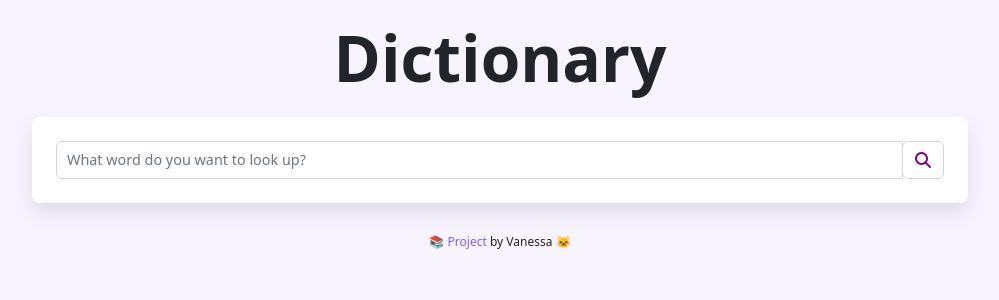
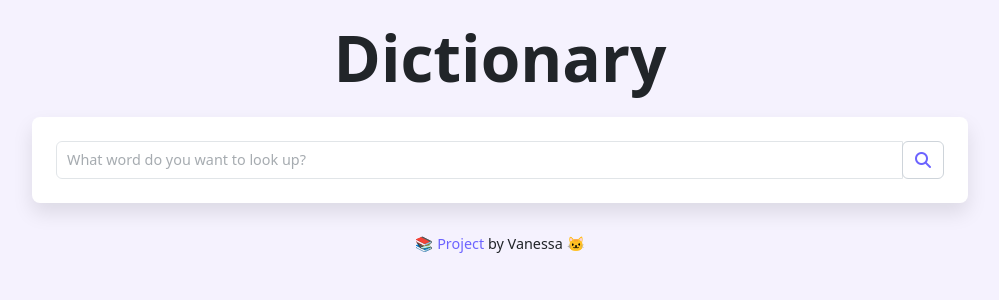
Before and after one commit to vwt604/dictionary-project, a React (Create React App) app: page / in a window 1280 px wide. Shown: the top 300 px of the page, without its empty margins (140-1139 px from the left). Built offline with nearby package versions, Linux system fonts and the light colour scheme; no server answers.

Commit message:
clean up logs and update styling

```diff
--- a/src/App.css
+++ b/src/App.css
@@ -1,6 +1,12 @@
+:root {
+  --primary-color: #6c63ff;
+  --secondary-color: #f5f2fe;
+  --lighter: 0.6;
+}
+
 body {
   margin: 20px 0;
-  background-color: #f7f3ff;
+  background-color: var(--secondary-color);
 }
 
 .App {
@@ -16,11 +22,11 @@ body {
 
 .App footer {
   margin-top: 30px;
-  font-size: 0.75em;
+  font-size: 0.9em;
   text-align: center;
 }
 
 .App footer a {
   text-decoration: none;
-  color: #885df1;
+  color: var(--primary-color);
 }
--- a/src/components/Dictionary.css
+++ b/src/components/Dictionary.css
@@ -11,6 +11,7 @@
   padding: 0 10px;
   border-radius: 6px;
   color: #333;
+  opacity: var(--lighter);
   font-size: 0.9em;
 }
 
@@ -20,13 +21,13 @@
 }
 
 .Dictionary .btn-outline-purple {
-  color: purple;
+  color: var(--primary-color);
   border: 1px solid #ced4da;
   border-radius: 6px;
 }
 
 .Dictionary button:hover {
-  background: purple;
+  background: var(--primary-color);
   color: white;
-  border: 1px solid purple;
+  border: 1px solid var(--primary-color);
 }
--- a/src/components/Meaning.css
+++ b/src/components/Meaning.css
@@ -5,7 +5,7 @@
 }
 
 .Meaning .example {
-  opacity: 0.7;
+  opacity: var(--lighter);
   font-style: italic;
 }
 
--- a/src/components/Phonetic.css
+++ b/src/components/Phonetic.css
@@ -3,7 +3,7 @@
 }
 
 .Phonetic a {
-  color: purple;
+  color: var(--primary-color);
   border: 1px solid #ced4da;
   text-decoration: none;
   padding: 10px 20px;
@@ -13,11 +13,11 @@
 }
 
 .Phonetic a:hover {
-  background: purple;
+  background: var(--primary-color);
   color: white;
-  border: 1px solid purple;
+  border: 1px solid var(--primary-color);
 }
 
 .Phonetic .text {
-  opacity: 0.7;
+  opacity: var(--lighter);
 }
--- a/src/components/Photos.js
+++ b/src/components/Photos.js
@@ -2,15 +2,15 @@ import React from "react";
 import "./Photos.css";
 
 export default function Photos(props) {
-  console.log("Photos props", props.photos);
+  let photos = props.photos;
   if (props.photos) {
     return (
       <section className="Photos">
         <div className="container">
           <div className="row">
-            {props.photos.map(function (photo, index) {
+            {photos.map(function (photo, index) {
               return (
-                <div className="col-4" key={index}>
+                <div className="col-md-4" key={index}>
                   <a href={photo.src.original} target="_blank" rel="noreferrer">
                     <img
                       src={photo.src.landscape}
--- a/src/components/Results.js
+++ b/src/components/Results.js
@@ -4,12 +4,9 @@ import Phonetic from "./Phonetic";
 import "./Results.css";
 
 export default function Results(props) {
-  // console.log("Results props.results", props.results);
-
   if (props.results) {
     let meanings = props.results.meanings;
     let phonetics = props.results.phonetics;
-    console.log(props.results);
     return (
       <div className="Results">
         <section>
--- a/src/components/Synonyms.js
+++ b/src/components/Synonyms.js
@@ -2,9 +2,8 @@ import React from "react";
 import "./Synonyms.css";
 
 export default function Synonyms(props) {
-  // console.log(props);
-  let synonyms = props.synonyms;
   if (props.synonyms) {
+    let synonyms = props.synonyms;
     return (
       <ul className="Synonyms">
         {props[0]}
--- a/src/index.js
+++ b/src/index.js
@@ -1,6 +1,5 @@
 import React from "react";
 import ReactDOM from "react-dom";
-import "./index.css";
 import App from "./App";
 
 ReactDOM.render(
```
Also changed, not shown: src/index.css (deleted, +0 -13 lines).
